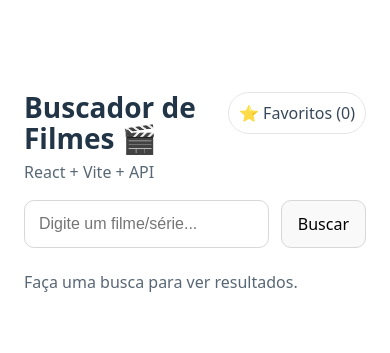
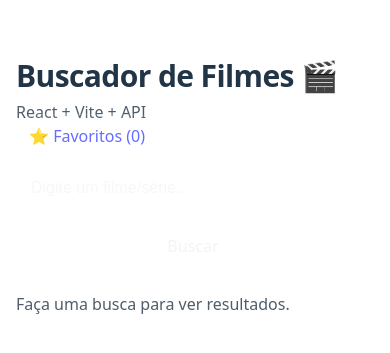
Before and after one commit to NoelleAlmeida/buscador-filmes, a React (Vite) app: page / in a window 390 px wide. Shown: the part 221-574 px from the top of the page. Built offline with nearby package versions, Linux system fonts and the light colour scheme.

Commit message:
fix: corrigir css e hover dos cards

```diff
--- a/src/App.css
+++ b/src/App.css
@@ -1,67 +1,65 @@
 .container {
-  max-width: 980px;
-  margin: 0 auto;
-  padding: 24px;
-  font-family:
-    system-ui,
-    -apple-system,
-    Segoe UI,
-    Roboto,
-    Arial,
-    sans-serif;
+  width: min(980px, 100%);
+  padding: 28px 16px 40px;
 }
 
 .header {
-  margin-bottom: 16px;
-}
-
-.headerRow {
   display: flex;
   align-items: flex-start;
   justify-content: space-between;
   gap: 12px;
+  margin-bottom: 18px;
 }
 
 .title {
   margin: 0;
-  font-size: 28px;
+  font-size: 30px;
+  letter-spacing: -0.02em;
 }
 
 .subtitle {
-  margin: 6px 0 0;
-  opacity: 0.75;
+  margin: 8px 0 0;
+  opacity: 0.8;
 }
 
 .favoritesLink {
   text-decoration: none;
-  border: 1px solid #e3e3e3;
-  padding: 8px 10px;
+  padding: 10px 12px;
   border-radius: 999px;
-  color: inherit;
-  opacity: 0.9;
+  border: 1px solid rgba(255, 255, 255, 0.16);
+  background: rgba(255, 255, 255, 0.06);
+  backdrop-filter: blur(8px);
   white-space: nowrap;
 }
 
 .form {
   display: flex;
   gap: 12px;
-  margin-top: 16px;
+  margin-top: 14px;
 }
 
 .input {
   flex: 1;
   padding: 12px 14px;
   font-size: 16px;
-  border: 1px solid #d8d8d8;
-  border-radius: 10px;
+  border-radius: 12px;
+  border: 1px solid rgba(255, 255, 255, 0.16);
+  background: rgba(255, 255, 255, 0.06);
+  color: #f4f4f5;
   outline: none;
+}
+
+.input::placeholder {
+  color: rgba(244, 244, 245, 0.7);
 }
 
 .button {
   padding: 12px 16px;
   font-size: 16px;
-  border: 1px solid #d8d8d8;
-  border-radius: 10px;
+  border-radius: 12px;
+  border: 1px solid rgba(255, 255, 255, 0.16);
+  background: rgba(255, 255, 255, 0.12);
+  color: #f4f4f5;
   cursor: pointer;
 }
 
@@ -75,12 +73,12 @@
 }
 
 .error {
-  color: crimson;
+  color: #ff4d6d;
   margin: 0 0 12px;
 }
 
 .muted {
-  opacity: 0.75;
+  opacity: 0.8;
 }
 
 .grid {
@@ -88,15 +86,27 @@
   padding: 0;
   margin: 0;
   display: grid;
-  gap: 12px;
+  gap: 14px;
   grid-template-columns: repeat(auto-fill, minmax(240px, 1fr));
 }
 
 .card {
-  border: 1px solid #e3e3e3;
-  border-radius: 14px;
+  border-radius: 16px;
   overflow: hidden;
-  background: white;
+  border: 1px solid rgba(255, 255, 255, 0.12);
+  background: rgba(255, 255, 255, 0.06);
+  backdrop-filter: blur(10px);
+  box-shadow: 0 10px 30px rgba(0, 0, 0, 0.35);
+  transition:
+    transform 160ms ease,
+    box-shadow 160ms ease,
+    border-color 160ms ease;
+}
+
+.card:hover {
+  transform: translateY(-6px) scale(1.01);
+  border-color: rgba(255, 255, 255, 0.26);
+  box-shadow: 0 22px 60px rgba(0, 0, 0, 0.55);
 }
 
 .cardLink {
@@ -105,14 +115,10 @@
   text-decoration: none;
 }
 
-.cardLink:hover {
-  opacity: 0.97;
-}
-
 .posterWrap {
   width: 100%;
   aspect-ratio: 16 / 9;
-  background: #f2f2f2;
+  background: rgba(255, 255, 255, 0.06);
   display: grid;
   place-items: center;
 }
@@ -124,7 +130,7 @@
 }
 
 .posterPlaceholder {
-  opacity: 0.7;
+  opacity: 0.75;
   font-size: 14px;
 }
 
@@ -145,11 +151,12 @@
 
 .pill {
   font-size: 12px;
-  border: 1px solid #e3e3e3;
+  border: 1px solid rgba(255, 255, 255, 0.16);
   padding: 4px 8px;
   border-radius: 999px;
-  opacity: 0.85;
+  opacity: 0.9;
   white-space: nowrap;
+  background: rgba(255, 255, 255, 0.06);
 }
 
 .meta {
@@ -157,23 +164,43 @@
   gap: 10px;
   margin-top: 10px;
   flex-wrap: wrap;
+  opacity: 0.9;
 }
 
 .metaItem {
   font-size: 13px;
-  opacity: 0.85;
 }
 
 .favBtn {
   margin-top: 10px;
   width: 100%;
   padding: 10px 12px;
-  border: 1px solid #e3e3e3;
-  border-radius: 10px;
+  border-radius: 12px;
+  border: 1px solid rgba(255, 255, 255, 0.16);
+  background: rgba(255, 255, 255, 0.1);
+  color: #f4f4f5;
   cursor: pointer;
-  background: white;
+  transition:
+    background 120ms ease,
+    transform 120ms ease;
 }
 
 .favBtn:hover {
-  opacity: 0.95;
+  background: rgba(255, 255, 255, 0.18);
+  transform: translateY(-1px);
 }
+
+@media (max-width: 640px) {
+  .header {
+    flex-direction: column;
+    align-items: flex-start;
+  }
+
+  .form {
+    flex-direction: column;
+  }
+
+  .button {
+    width: 100%;
+  }
+}
```
